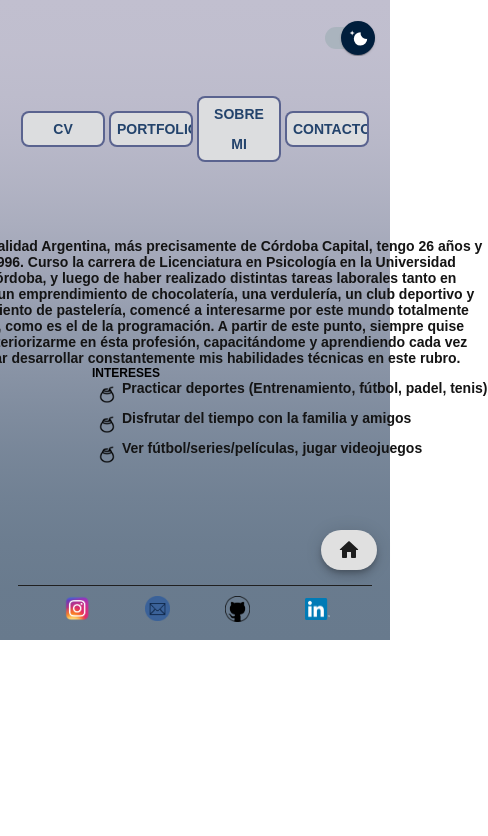
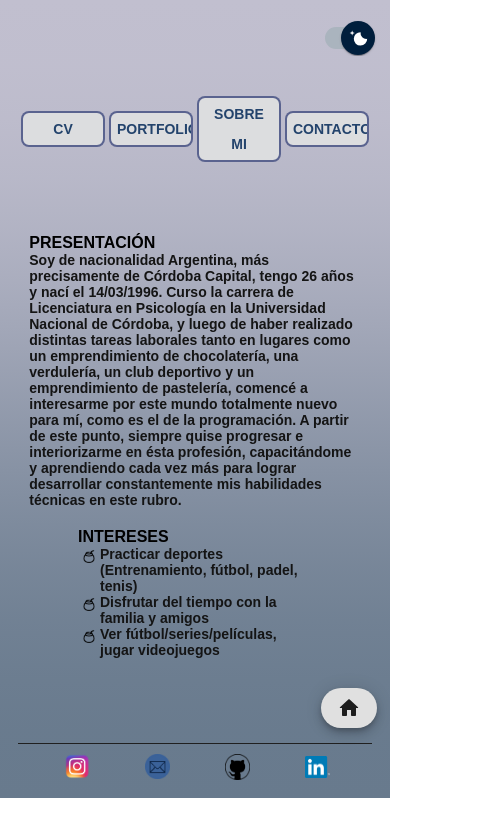
Before and after one commit to Jcruzcorti/newportfolio, a React (Create React App) app: page /sobremi in a window 390 px wide. Shown: the top 836 px of the page, 488 px wide, since content can reach past the window. Built offline with nearby package versions, Linux system fonts and the light colour scheme; a web font is replaced by a local one.

Commit message:
I have already completed the responsive components Cv and Portfolio

```diff
--- a/src/components/aboutme/aboutme.css
+++ b/src/components/aboutme/aboutme.css
@@ -45,3 +45,60 @@
     height: 20px;
     padding: 5px;
 }
+
+
+@media screen and (max-width:768px) {
+
+    .DivAboutMe{
+        display: flex;
+        flex-direction: column;
+        justify-content: center;
+        align-items: center;
+        margin-top: 50px;
+        margin-bottom: 10px;
+        padding: 20px;
+
+    }
+
+    .DivAboutMe:hover{
+        border-radius: 10px;
+        box-shadow: 3px 3px 10px 0.5px #141414;
+        transition: 0.8s all;
+
+      }
+
+    .DivAboutMePresentation{
+        display: flex;
+        flex-direction: column;
+        justify-content: space-around;
+        align-items: flex-start;
+        width: 85vmin;
+        padding-bottom: 20px;
+
+    }
+
+    .DivInterests{
+        display: flex;
+        flex-direction: column;
+        justify-content: right;
+        align-items: flex-end;
+        width: 60vmin;
+
+    }
+
+    .DivInterestsItems{
+        display: flex;
+        flex-direction: column;
+        justify-content: space-around;
+        align-items: flex-start;
+    }
+
+
+    .imgMate{
+        /* vertical-align: text-bottom; */
+        width: 16px;
+        height: 16px;
+        padding: 3px;
+    }
+
+}
--- a/src/components/cv/cv.css
+++ b/src/components/cv/cv.css
@@ -110,7 +110,8 @@
         flex-direction: column;
         justify-content: center;
         align-items:  center;
-        width: 90%;
+        width:80vmin;
+
 
     }
 
@@ -119,6 +120,7 @@
         flex-direction: column;
         justify-content: center;
         align-items:  flex-start;
+        padding-bottom: 15px;
     }
 
     .h4{
@@ -138,6 +140,7 @@
         flex-direction: column;
         justify-content: center;
         align-items:  flex-start;
+        padding-bottom: 15px;
     }
 
 
@@ -154,6 +157,7 @@
     .DivKnowledge{
         padding-left: 2px;
         padding-right: 2px;
+        padding-bottom: 15px;
         /* width: 40px;
         height: 40px; */
 
--- a/src/components/portfolio/portfolio.css
+++ b/src/components/portfolio/portfolio.css
@@ -51,3 +51,65 @@
     text-align:justify;
     font-size: 18px;
 }
+
+@media screen and (max-width:768px){
+
+    .DivPortfolio{
+        display: flex;
+        flex-direction: column;
+        justify-content: center;
+        align-items: center;
+        margin-top: 50px;
+        margin-bottom: 50px;
+
+    }
+
+    .DivProyectos{
+        display: flex;
+        flex-direction: column;
+        justify-content: space-around;
+        align-items: center;
+        margin-top: 30px;
+        padding: 2px;
+
+    }
+
+    .DivCard1{
+        border-radius: 10px;
+        box-shadow: -0.5px -0.5px 6px 0.5px #141414;
+        padding: 20px;
+        width:75vmin;
+    }
+
+    .DivCard1:hover{
+        border-radius: 10px;
+        box-shadow: 3px 3px 10px 0.5px #141414;
+        transition: 0.5s all;
+
+    }
+
+    .DivImgCard{
+        display: flex;
+        flex-direction: column;
+        justify-content: center;
+        align-items: center;
+        padding-bottom: 0px;
+        margin: 0px;
+        border-radius: 6px;
+    }
+
+    .ImgCard{
+        width: 70%;
+        height: auto;
+        border-radius: 6px;
+      }
+
+
+    .h4Card{
+        text-align:justify;
+        font-size: 14px;
+        margin-top: 12px;
+        margin-bottom: 0px;
+    }
+
+}
--- a/src/components/presentation/presentation.css
+++ b/src/components/presentation/presentation.css
@@ -74,7 +74,7 @@ h2{
 
     h2{
         margin: 0;
-        font-size: 12px;
+        font-size: 16px;
     }
 
 
```
